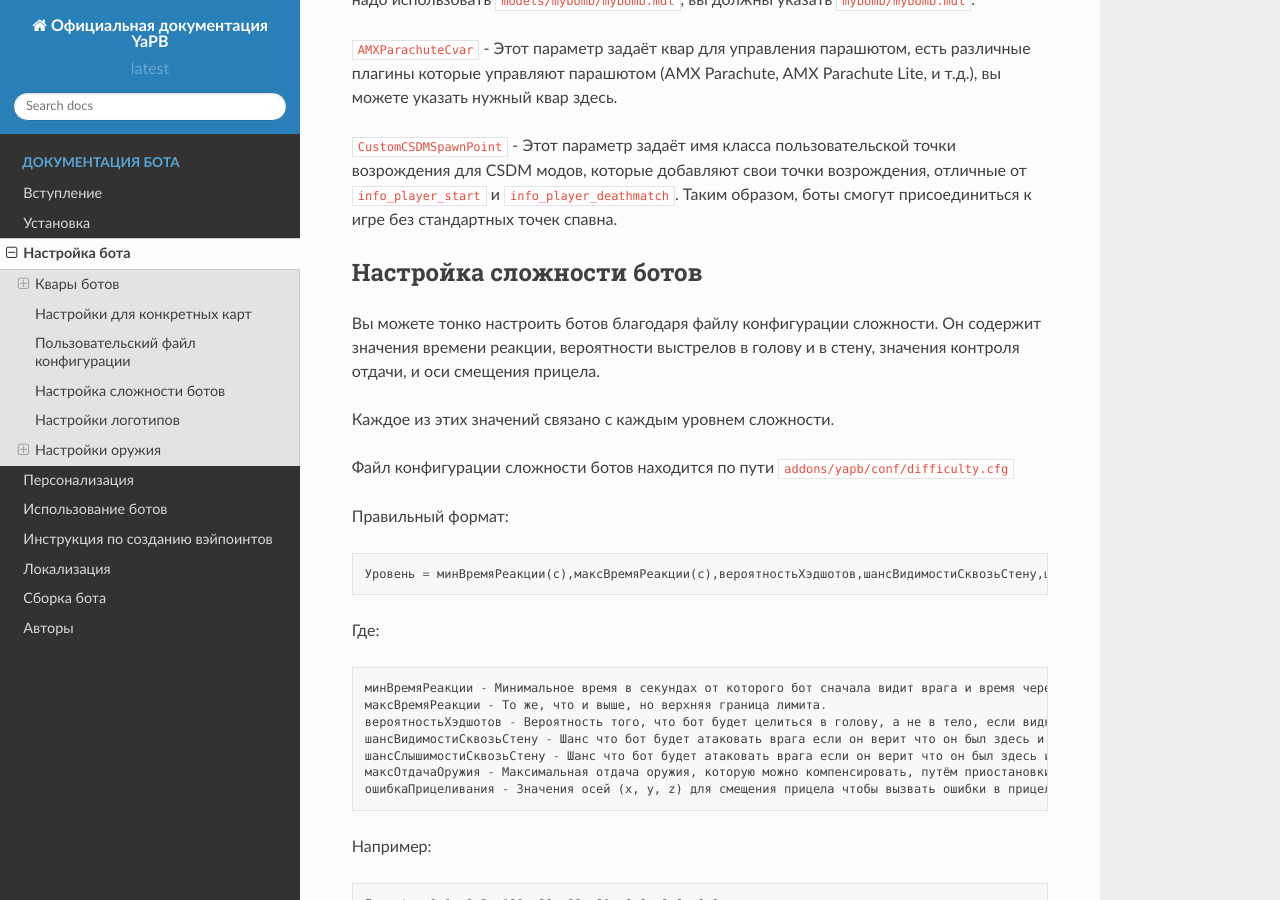
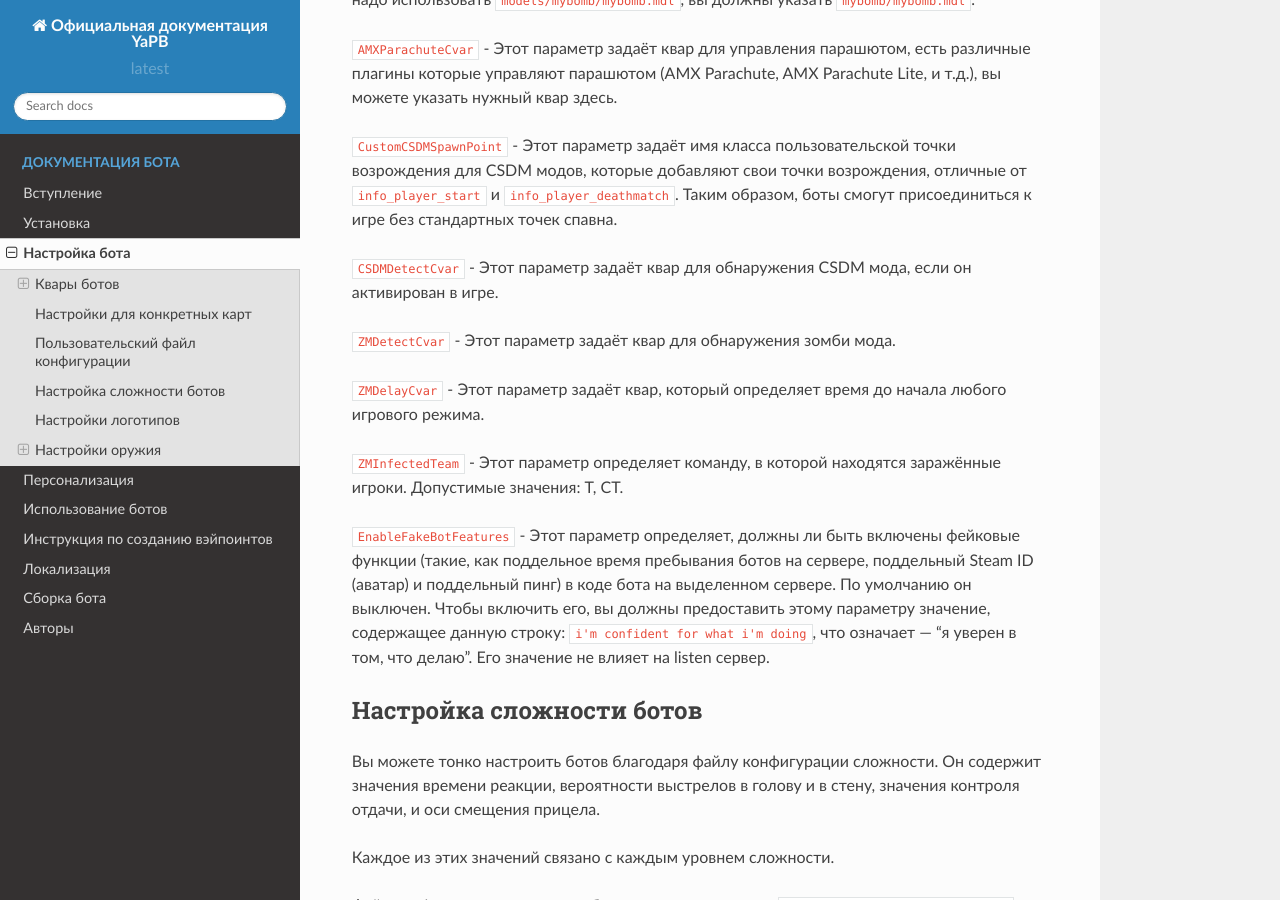
Before and after one commit to yapb/docs, a Sphinx documentation site: the page built from docs/configuring.rst, in a window 1280 px wide and 900 px high, scrolled down 20228 px. Built offline with Sphinx 7.4.7 and the Read the Docs theme 2.0.0, drawn with Linux system fonts in a browser that asks for light colours.

Commit message:
add: new custom.cfg variables and notes about fake features on a dedicated server

```diff
--- a/docs/configuring.rst
+++ b/docs/configuring.rst
@@ -299,6 +299,8 @@ yb_enable_query_hook
 -------------------------------------------
 
 Включает ложные ответы на запросы сервера, чтобы показывать ботов как реальных игроков в списке серверов.
+
+.. Note: Если вы запускаете ботов на выделенном сервере, убедитесь, что у вас включён параметр ``EnableFakeBotFeatures`` в файле ``custom.cfg``, для работы этой функции.
 
 Минимальное значение ``0``, Максимальное значение ``1``, Стандартное значение ``0``.
 
@@ -815,6 +817,8 @@ yb_show_avatars
 
 Включает или отключает отображение аватаров ботов перед их именами в таблице очков. Обратите внимание, что в настоящее время вы можете видеть только аватарки своих друзей в Steam.
 
+.. Note: Если вы запускаете ботов на выделенном сервере, убедитесь, что у вас включён параметр ``EnableFakeBotFeatures`` в файле ``custom.cfg``, для работы этой функции.
+
 Минимальное значение ``0``, Максимальное значение ``1``, Стандартное значение ``0``.
 
 
@@ -826,6 +830,8 @@ yb_show_latency
 * Если настроено на ``0`` пинг ботов не будет отображаться в таблице очков.
 * Если настроено на ``1`` у каждого бота будет отображаться надпись "BOT" в таблице очков.
 * Если настроено на ``2`` у каждого бота будет отображаться "фейковый" пинг в таблице очков.
+
+.. Note: Если вы запускаете ботов на выделенном сервере, убедитесь, что у вас включён параметр ``EnableFakeBotFeatures`` в файле ``custom.cfg``, для работы этой функции.
 
 Минимальное значение ``0``, Максимальное значение ``2``, Стандартное значение ``2``.
 
@@ -925,6 +931,16 @@ yb_walking_allowed
 ``AMXParachuteCvar`` - Этот параметр задаёт квар для управления парашютом, есть различные плагины которые управляют парашютом (AMX Parachute, AMX Parachute Lite, и т.д.), вы можете указать нужный квар здесь.
 
 ``CustomCSDMSpawnPoint`` - Этот параметр задаёт имя класса пользовательской точки возрождения для CSDM модов, которые добавляют свои точки возрождения, отличные от ``info_player_start`` и ``info_player_deathmatch``. Таким образом, боты смогут присоединиться к игре без стандартных точек спавна.
+
+``CSDMDetectCvar`` - Этот параметр задаёт квар для обнаружения CSDM мода, если он активирован в игре.
+
+``ZMDetectCvar`` - Этот параметр задаёт квар для обнаружения зомби мода.
+
+``ZMDelayCvar`` - Этот параметр задаёт квар, который определяет время до начала любого игрового режима.
+
+``ZMInfectedTeam`` - Этот параметр определяет команду, в которой находятся заражённые игроки. Допустимые значения: T, CT.
+
+``EnableFakeBotFeatures`` - Этот параметр определяет, должны ли быть включены фейковые функции (такие, как поддельное время пребывания ботов на сервере, поддельный Steam ID (аватар) и поддельный пинг) в коде бота на выделенном сервере. По умолчанию он выключен. Чтобы включить его, вы должны предоставить этому параметру значение, содержащее данную строку: ``i'm confident for what i'm doing``, что означает — "я уверен в том, что делаю". Его значение не влияет на listen сервер.
 
 Настройка сложности ботов
 ================================
```
